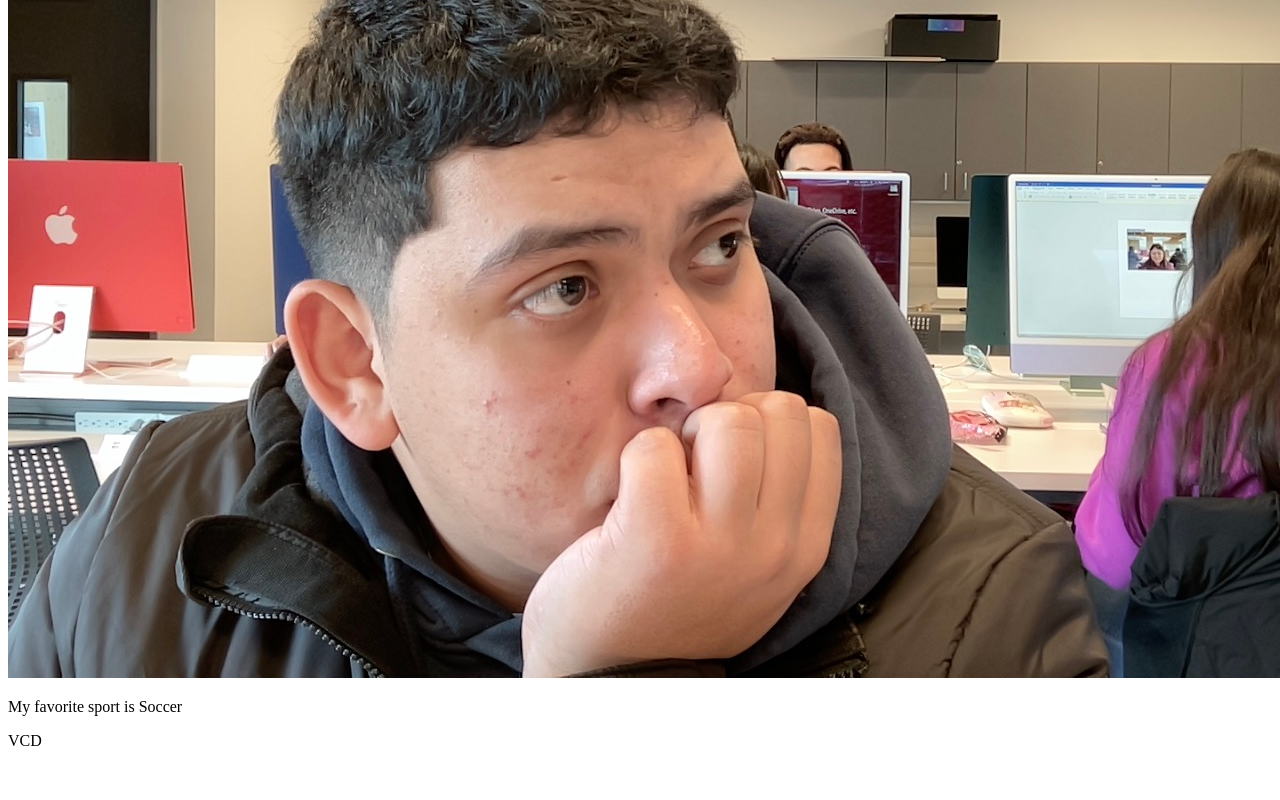
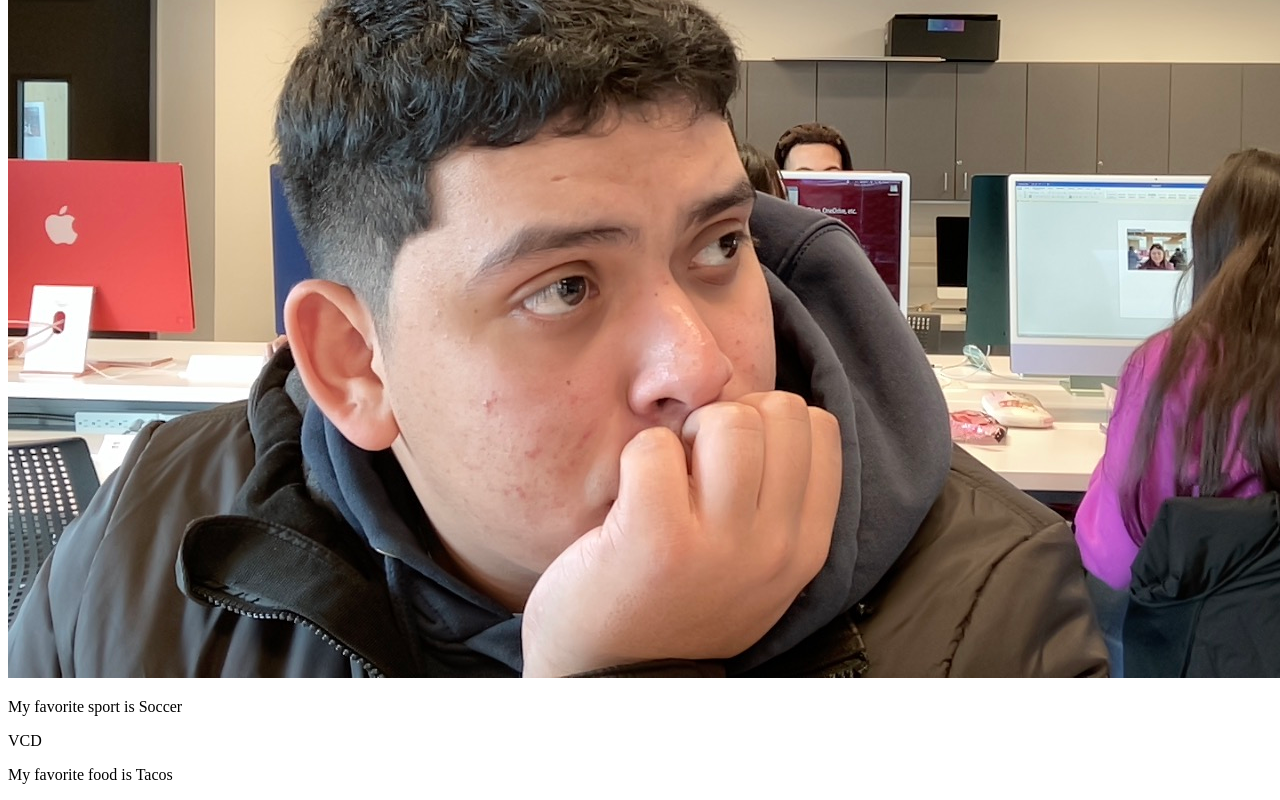
Before and after one commit to Cristianv9/Cristianv9.github.io, a plain HTML site: page index.html in a window 1280 px wide. Shown: the part 362-1162 px from the top of the page. Before the commit the page ends 1128 px from the top, so only its background shows below. Drawn offline with Linux system fonts and the light colour scheme.

Commit message:
Favorite Food

```diff
--- a/index.html
+++ b/index.html
@@ -12,6 +12,10 @@
     <img src="me.jpg" alt="Cristian Villalobos">
 
     <p>My favorite sport is Soccer</p>
+
     <p>VCD</p>
+
+    <p>My favorite food is Tacos</p>
+
 </body>
 </html>
```
